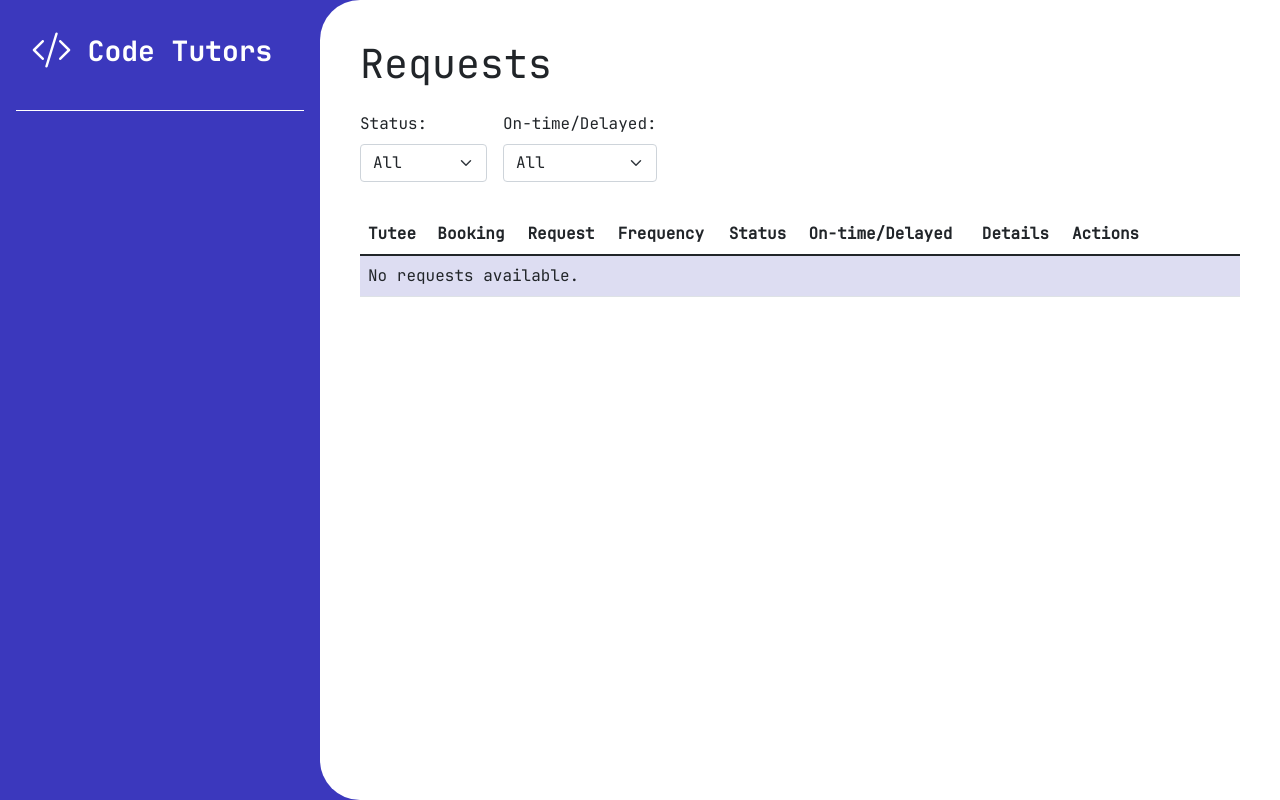
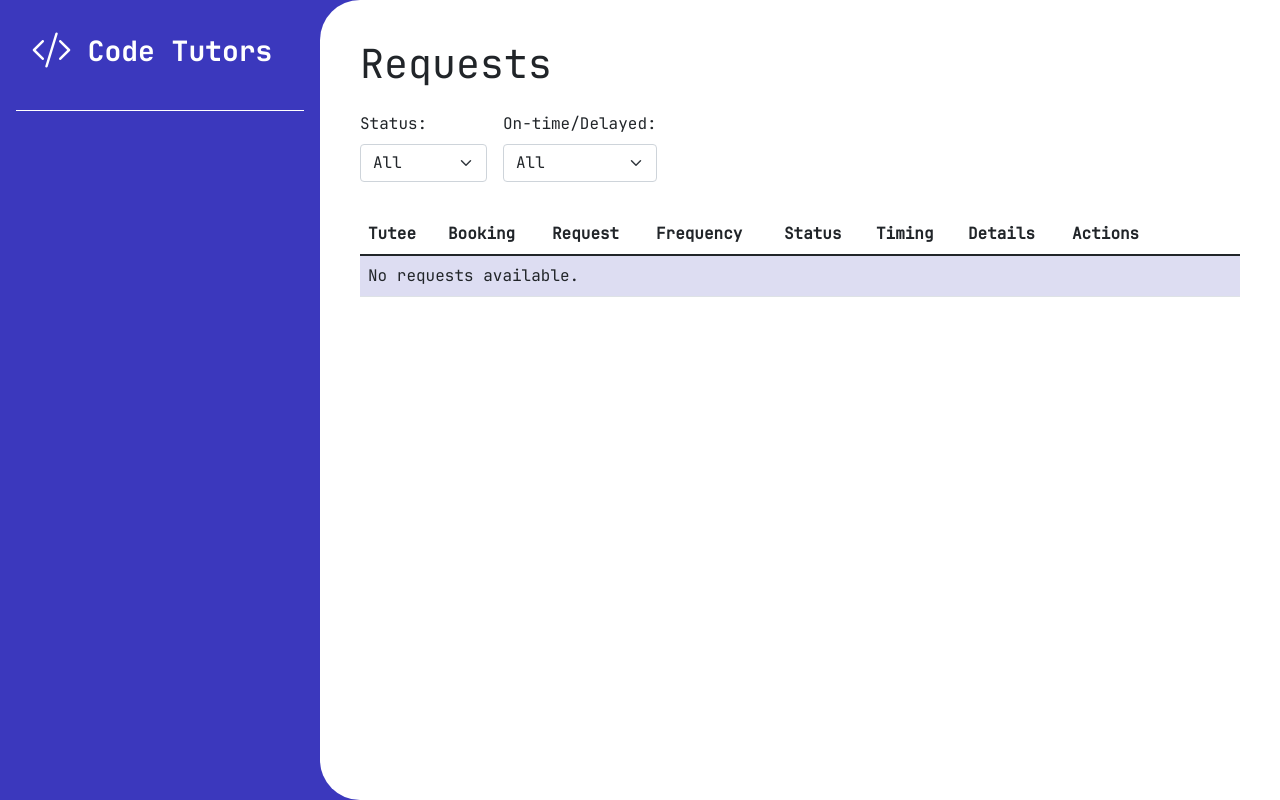
Before and after one commit to Lluc4s/SEG-SGP, a Django app: template tutorials/templates/view_requests.html in a window 1280 px wide. Run offline with Django 3.2, Linux system fonts and the light colour scheme; the template is opened without the code that fills it, so the values that code supplies are empty; some libraries are stand-ins or nearby versions.

Commit message:
Changed the title of table from on-time/delayed to timing

```diff
--- a/tutorials/templates/view_requests.html
+++ b/tutorials/templates/view_requests.html
@@ -35,7 +35,7 @@
           <th>Request</th>
           <th>Frequency</th>
           <th>Status</th>
-          <th>On-time/Delayed</th>
+          <th>Timing</th>
           <th>Details</th>
           <th style="width: 20%;">Actions</th>
         </tr>
```
